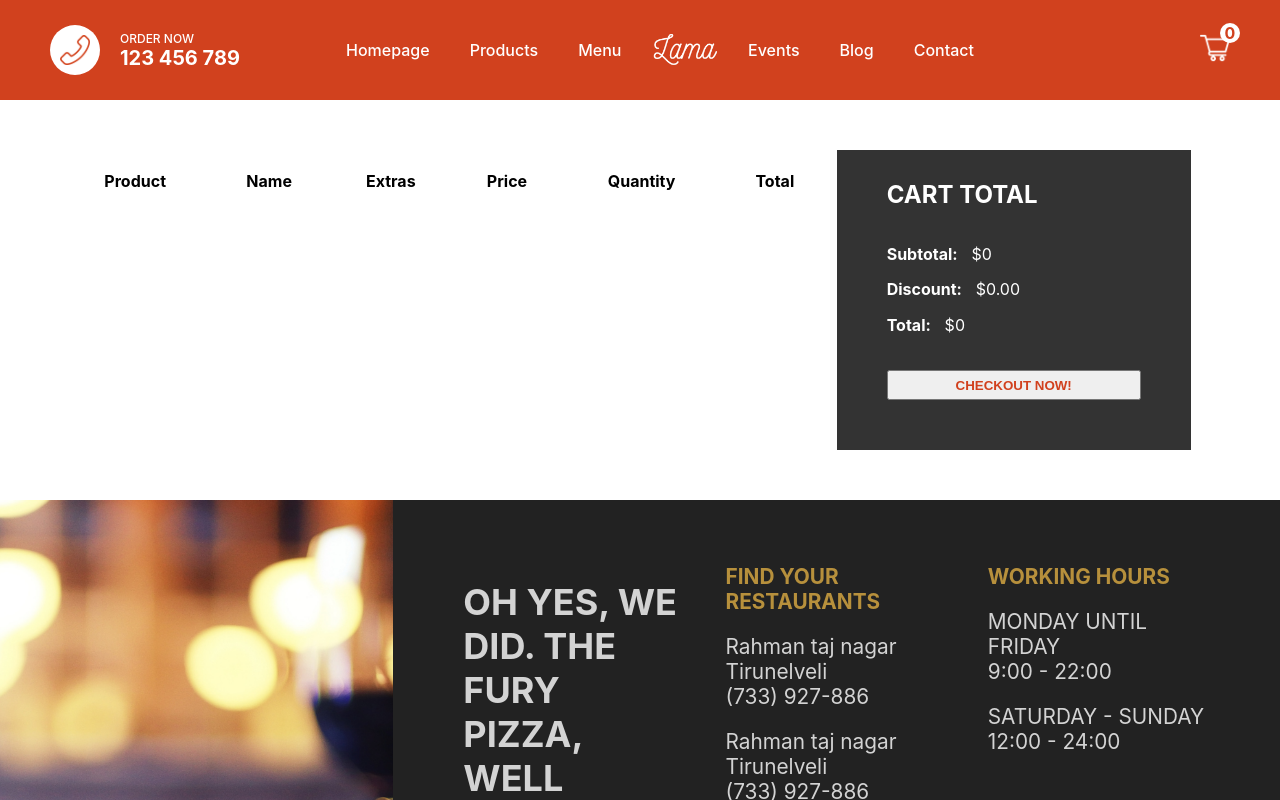
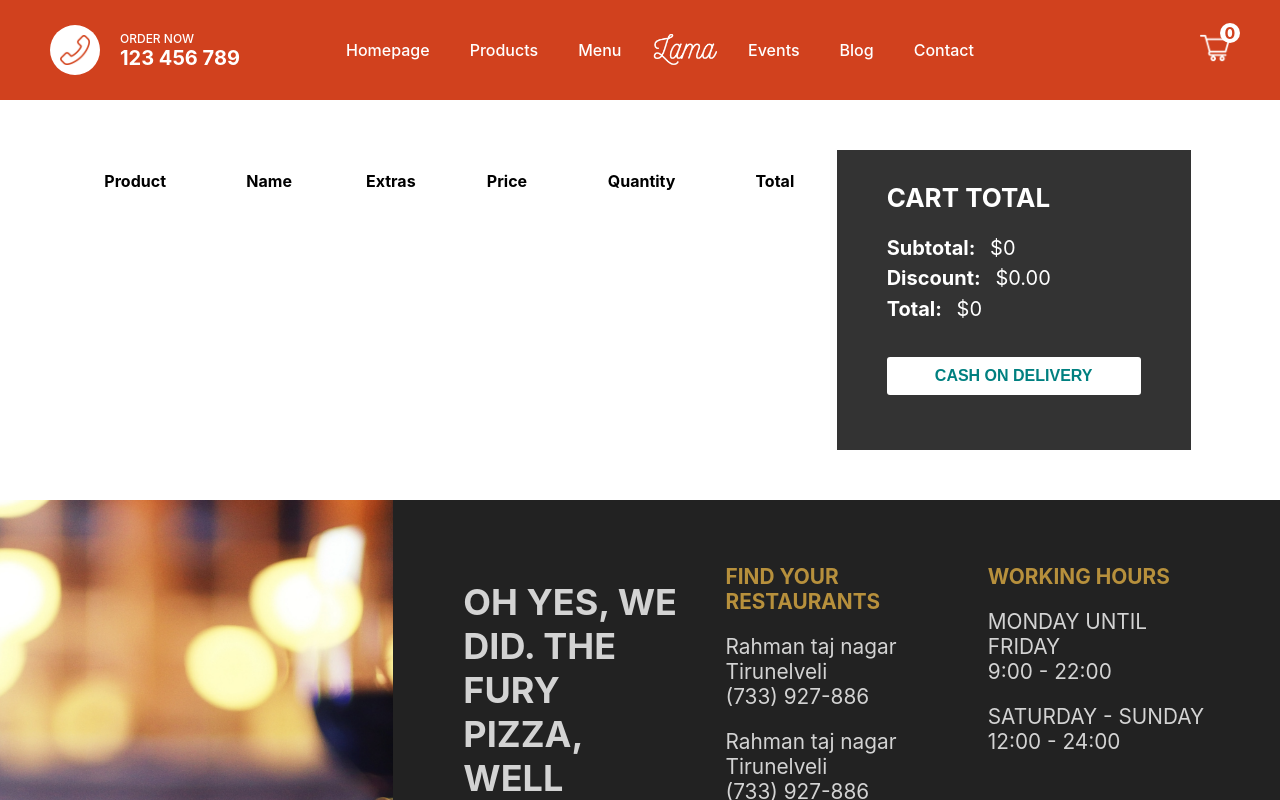
Before and after one commit to ashiqfury/Restaurant-App, a Next.js app: page /cart in a window 1280 px wide. Both pictures are taken after a click on the button "CHECKOUT NOW!". Shown: the top 800 px of the page. Built offline with nearby package versions, Linux system fonts and the light colour scheme.

Commit message:
Setup: Paypal payment method

```diff
--- a/package.json
+++ b/package.json
@@ -8,6 +8,7 @@
     "lint": "next lint"
   },
   "dependencies": {
+    "@paypal/react-paypal-js": "^7.6.0",
     "@reduxjs/toolkit": "^1.7.2",
     "axios": "^0.26.0",
     "mongoose": "^6.2.1",
--- a/pages/cart.jsx
+++ b/pages/cart.jsx
@@ -1,10 +1,74 @@
 import styles from '@/s_module/Cart.module.scss'
 import Image from 'next/image'
 import { useSelector, useDispatch } from 'react-redux'
+import { useEffect, useState } from 'react'
+import {
+	PayPalScriptProvider,
+	PayPalButtons,
+	usePayPalScriptReducer,
+} from '@paypal/react-paypal-js'
 
 const Cart = () => {
+	const [open, setOpen] = useState(false)
 	const cart = useSelector(state => state.cart)
 	const dispatch = useDispatch()
+
+	// This values are the props in the UI
+	const amount = '2'
+	const currency = 'USD'
+	const style = { layout: 'vertical' }
+
+	// Custom component to wrap the PayPalButtons and handle currency changes
+	const ButtonWrapper = ({ currency, showSpinner }) => {
+		// usePayPalScriptReducer can be use only inside children of PayPalScriptProviders
+		// This is the main reason to wrap the PayPalButtons in a new component
+		const [{ options, isPending }, dispatch] = usePayPalScriptReducer()
+
+		useEffect(() => {
+			dispatch({
+				type: 'resetOptions',
+				value: {
+					...options,
+					currency: currency,
+				},
+			})
+		}, [currency, showSpinner])
+
+		return (
+			<>
+				{showSpinner && isPending && <div className="spinner" />}
+				<PayPalButtons
+					style={style}
+					disabled={false}
+					forceReRender={[amount, currency, style]}
+					fundingSource={undefined}
+					createOrder={(data, actions) => {
+						return actions.order
+							.create({
+								purchase_units: [
+									{
+										amount: {
+											currency_code: currency,
+											value: amount,
+										},
+									},
+								],
+							})
+							.then(orderId => {
+								// Your code here after create the order
+								return orderId
+							})
+					}}
+					onApprove={function (data, actions) {
+						return actions.order.capture().then(function (details) {
+							// Your code here after capture the order
+							console.log(details)
+						})
+					}}
+				/>
+			</>
+		)
+	}
 
 	return (
 		<div className={styles.container}>
@@ -60,7 +124,26 @@ const Cart = () => {
 					<div className={styles.totalText}>
 						<b className={styles.totalTextTitle}>Total: </b> ${cart.total}
 					</div>
-					<button className={styles.button}>CHECKOUT NOW!</button>
+					{open ? (
+						<div className={styles.paymentMethods}>
+							<button className={styles.payButton}>CASH ON DELIVERY</button>
+							<PayPalScriptProvider
+								options={{
+									'client-id':
+										'AXpeC-TB4sfVcn8qni8G1MS0536pPPNWKmEh5FnsiqqOFJdnCCwXsSLLEB4NgHut_dKuddCpGxP-8Hsd',
+									components: 'buttons',
+									currency: 'USD',
+									'disable-funding': 'credit,card,p24',
+								}}
+							>
+								<ButtonWrapper currency={currency} showSpinner={false} />
+							</PayPalScriptProvider>
+						</div>
+					) : (
+						<button className={styles.button} onClick={() => setOpen(true)}>
+							CHECKOUT NOW!
+						</button>
+					)}
 				</div>
 			</div>
 		</div>
--- a/styles/modules/Cart.module.scss
+++ b/styles/modules/Cart.module.scss
@@ -104,17 +104,37 @@
 			}
 
 			.title {
+				font-size: 26px;
 				@media screen and (max-width: 480px) {
 					font-size: 30px;
 				}
 			}
 
 			.totalText {
+				margin-bottom: 5px;
+				font-size: 20px;
 				@media screen and (max-width: 480px) {
 					font-size: 22px;
 				}
 				&Title {
 					margin-right: 10px;
+				}
+			}
+
+			.paymentMethods {
+				margin-top: 10px;
+				display: flex;
+				flex-direction: column;
+				.payButton {
+					padding: 10px 5px;
+					cursor: pointer;
+					margin: 20px 0 5px;
+					background: white;
+					color: teal;
+					font-weight: bold;
+					border: none;
+					border-radius: 3px;
+					font-size: 16px;
 				}
 			}
 
```
Also changed, not shown: 2 other files (tests, documents, lock files or other folders).
